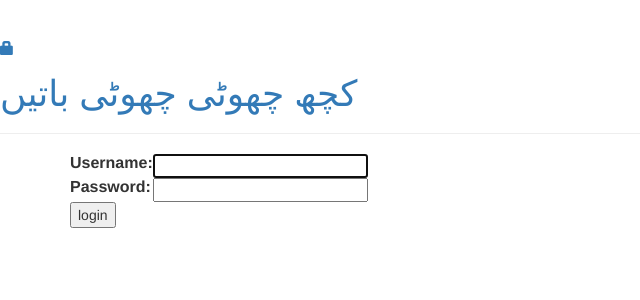
After one commit to mhsnjvd/zindajaved_project, a Django app: page /accounts/login/ in a window 1280 px wide. The commit adds this page. Shown: the top 300 px of the page, without its empty margins (0-640 px from the left). Run offline with Django 3.2, Linux system fonts and the light colour scheme; some libraries are stand-ins or nearby versions.

Commit message:
logins now work!

```diff
--- a/blog/admin.py
+++ b/blog/admin.py
@@ -1,6 +1,7 @@
 from django.contrib import admin
 
 # Register your models here.
-from .models import Post
+from .models import Post, Comment
 
 admin.site.register(Post)
+admin.site.register(Comment)
--- a/blog/templates/blog/base.html
+++ b/blog/templates/blog/base.html
@@ -13,7 +13,9 @@
             {% if user.is_authenticated %}
                 <a href="{% url 'post_new' %}" class="top-menu"><span class="glyphicon glyphicon-plus"></span></a>
                 <a href="{% url 'post_draft_list' %}" class="top-menu"><span class="glyphicon glyphicon-edit"></span></a>
-
+                <p class="top-menu">Hello {{ user.username }}<small>(<a href="{% url 'logout' %}">Log out</a>)</small></p>
+            {% else %}
+                <a href="{% url 'login' %}" class="top-menu"><span class="glyphicon glyphicon-lock"></span></a>
             {% endif %}
             <h1><a href="{% url 'post_list' %}">کچھ چھوٹی چھوٹی باتیں</a></h1>
         </div>
--- /dev/null
+++ b/blog/templates/registration/login.html
@@ -0,0 +1,26 @@
+{% extends "blog/base.html" %}
+
+{% block content %}
+
+{% if form.errors %}
+<p>Your username and password didn't match. Please try again.</p>
+{% endif %}
+
+<form method="post" action="{% url 'login' %}">
+{% csrf_token %}
+<table>
+<tr>
+    <td>{{ form.username.label_tag }}</td>
+    <td>{{ form.username }}</td>
+</tr>
+<tr>
+    <td>{{ form.password.label_tag }}</td>
+    <td>{{ form.password }}</td>
+</tr>
+</table>
+
+<input type="submit" value="login" />
+<input type="hidden" name="next" value="{{ next }}" />
+</form>
+
+{% endblock %}
--- a/zindajaved/settings/production.py
+++ b/zindajaved/settings/production.py
@@ -35,3 +35,7 @@ DATABASES = {
             'PORT': '',
             }
         }
+
+
+# Where to redirect if the login is successful:
+LOGIN_REDIRECT_URL = '/'
--- a/zindajaved/urls.py
+++ b/zindajaved/urls.py
@@ -13,7 +13,7 @@ Including another URLconf
     1. Import the include() function: from django.conf.urls import url, include
     2. Add a URL to urlpatterns:  url(r'^blog/', include('blog.urls'))
 """
-from django.conf.urls import url, include
+from django.conf.urls import url, include, patterns
 import django.contrib.auth.views
 
 
@@ -24,6 +24,8 @@ from .views import home
 
 urlpatterns = [
     url(r'^admin/', include(admin.site.urls)),
+    url(r'^accounts/login/$', django.contrib.auth.views.login, name='login'),
+    url(r'^accounts/logout/$', django.contrib.auth.views.logout, name='logout', kwargs={'next_page': '/'}),
     url(r'^$', home, name='home'),
     url(r'^blog/', include('blog.urls')),
 ]
```
Also changed, not shown: blog/models.py (+14 -0 lines), blog/templates/blog/post_detail.html (+11 -0 lines), blog/views.py (line endings or trailing spaces).
